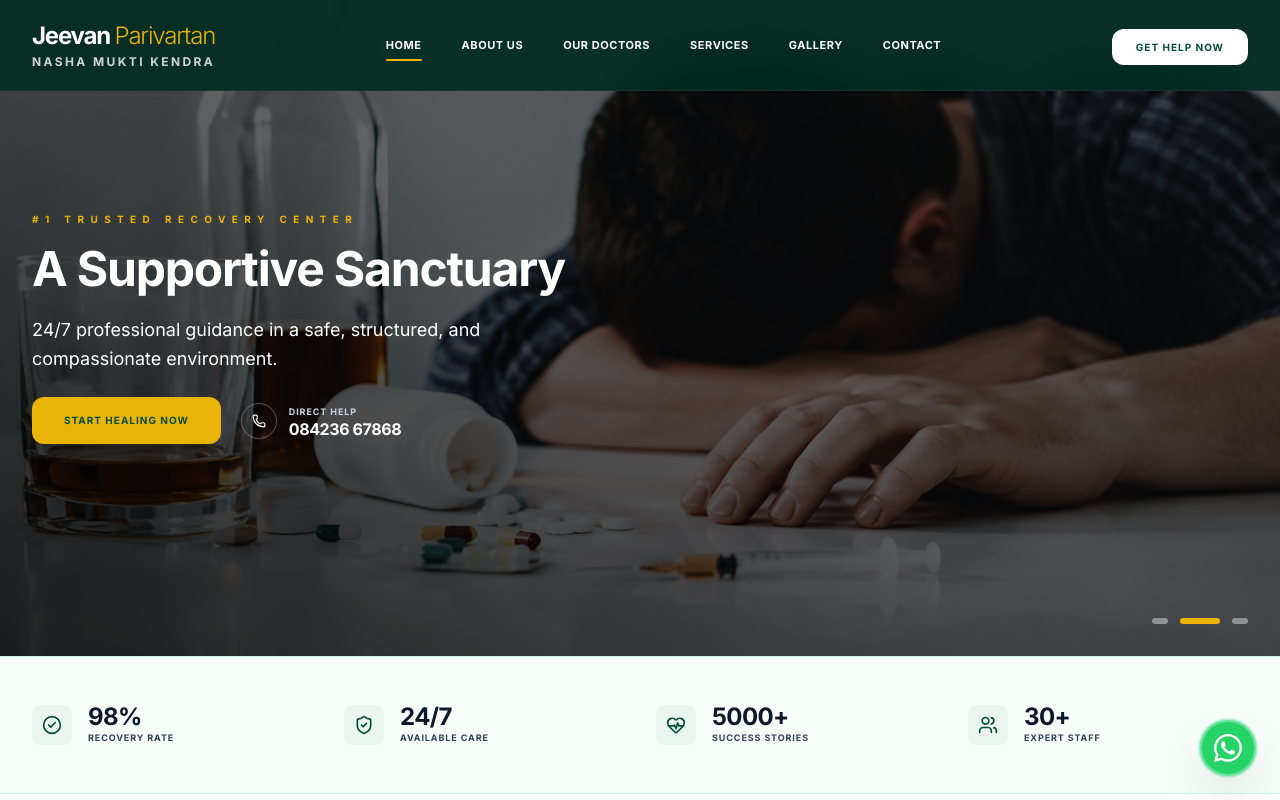
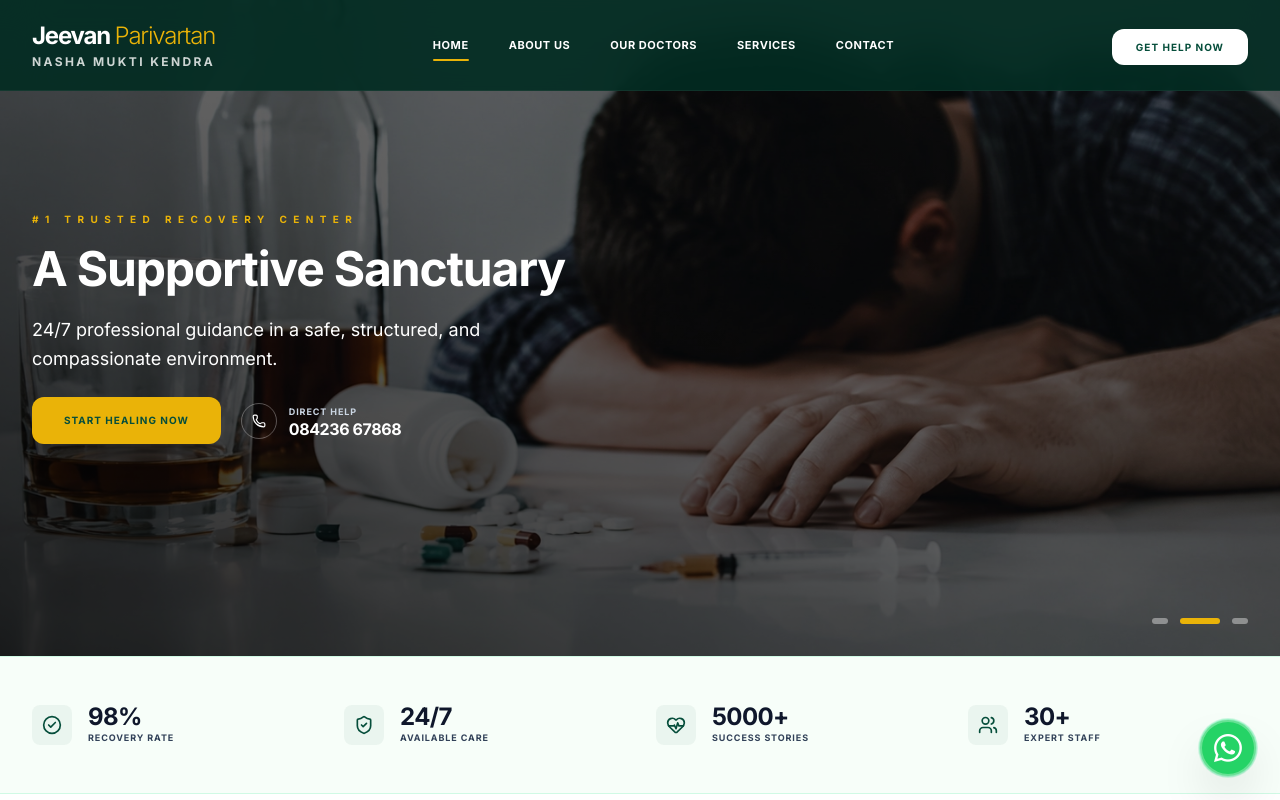
Before and after one commit to digitalsolution360web/Parivartan, a Next.js app: page / in a window 1280 px wide. Shown: the top 800 px of the page. Built offline with nearby package versions, Linux system fonts and the light colour scheme.

Commit message:
new updated

```diff
--- a/app/components/Navbar.tsx
+++ b/app/components/Navbar.tsx
@@ -25,7 +25,7 @@ const Navbar = () => {
     { name: "About Us", href: "/about" },
     { name: "Our Doctors", href: "/doctor" },
     { name: "Services", href: "/services" },
-    { name: "Gallery", href: "/gallery" },
+    // { name: "Gallery", href: "/gallery" },
     { name: "Contact", href: "/contact" },
   ];
 
```
